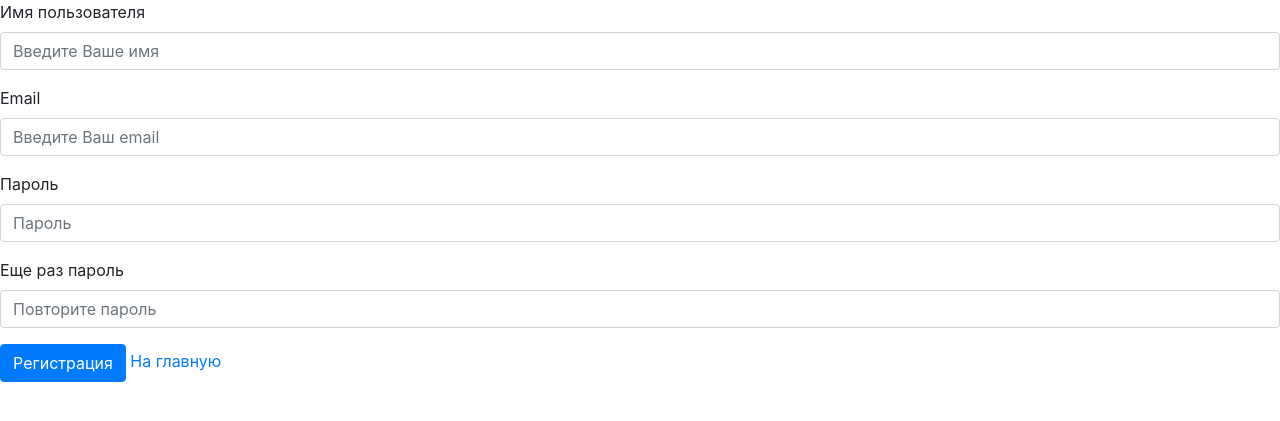
After one commit to VZvonarenko/Kinetica050619, a PHP site: page /reg.php in a window 1280 px wide. The commit adds this page. Shown: the top 421 px of the page. Run offline with PHP 8.4, Linux system fonts and the light colour scheme; some libraries are stand-ins or nearby versions.

Commit message:
Create form authorization and form registration

```diff
--- /dev/null
+++ b/blocks/footer.php
@@ -0,0 +1,8 @@
+
+<!-- Optional JavaScript -->
+<!-- jQuery first, then Popper.js, then Bootstrap JS -->
+<script src="https://code.jquery.com/jquery-3.2.1.slim.min.js" integrity="sha384-KJ3o2DKtIkvYIK3UENzmM7KCkRr/rE9/Qpg6aAZGJwFDMVNA/GpGFF93hXpG5KkN" crossorigin="anonymous"></script>
+<script src="https://cdnjs.cloudflare.com/ajax/libs/popper.js/1.12.9/umd/popper.min.js" integrity="sha384-ApNbgh9B+Y1QKtv3Rn7W3mgPxhU9K/ScQsAP7hUibX39j7fakFPskvXusvfa0b4Q" crossorigin="anonymous"></script>
+<script src="https://maxcdn.bootstrapcdn.com/bootstrap/4.0.0/js/bootstrap.min.js" integrity="sha384-JZR6Spejh4U02d8jOt6vLEHfe/JQGiRRSQQxSfFWpi1MquVdAyjUar5+76PVCmYl" crossorigin="anonymous"></script>
+</body>
+</html>
--- /dev/null
+++ b/blocks/header.php
@@ -0,0 +1,20 @@
+<!doctype html>
+<html lang="en">
+<head>
+
+    <!-- установка кодировки сайта -->
+    <meta charset="utf-8">
+    <!--  мета тег для мобильных утсройств, 100% ширина, !!!!,   -->
+    <meta name="viewport" content="width=device-width, initial-scale=1, shrink-to-fit=no">
+
+    <!-- Bootstrap 4 -->
+    <link rel="stylesheet" href="https://maxcdn.bootstrapcdn.com/bootstrap/4.0.0/css/bootstrap.min.css" integrity="sha384-Gn5384xqQ1aoWXA+058RXPxPg6fy4IWvTNh0E263XmFcJlSAwiGgFAW/dAiS6JXm" crossorigin="anonymous">
+
+    <!--   подключение моих стией -->
+    <link rel="stylesheet" href="css/style.css">
+
+    <title><?=$my_blog?></title>
+
+</head>
+
+<body>
--- /dev/null
+++ b/login.php
@@ -0,0 +1,3 @@
+<?php
+
+//тут будет регистрация
--- /dev/null
+++ b/reg.php
@@ -0,0 +1,31 @@
+<?php
+$my_blog = "My Blog";
+require_once "blocks/header.php"
+
+?>
+<!--        форма регистрации-->
+        <form action="register.php" method="POST">
+            <div class="form-group">
+                <label for="username">Имя пользователя</label>
+                <input id="username" class="form-control" type="text" name="username" placeholder="Введите Ваше имя">
+            </div>
+            <div class="form-group">
+                <label for="email">Email</label>
+                <input id="email" class="form-control" type="email" name="email" placeholder="Введите Ваш email">
+            </div>
+            <div class="form-group">
+                <label for="password">Пароль</label>
+                <input id="password" class="form-control"  type="password" name="password" placeholder="Пароль">
+            </div>
+            <div class="form-group">
+                <label for="password2">Еще раз пароль</label>
+                <input id="password2" class="form-control"  type="password" name="password2" placeholder="Повторите пароль">
+            </div>
+            <button type="submit" class="btn btn-primary">Регистрация</button>
+            <a href="index.php">На главную</a>
+        </form>
+
+
+<?php
+include_once "blocks/footer.php";
+?>
```
Also changed, not shown: index.php (+20 -24 lines).
